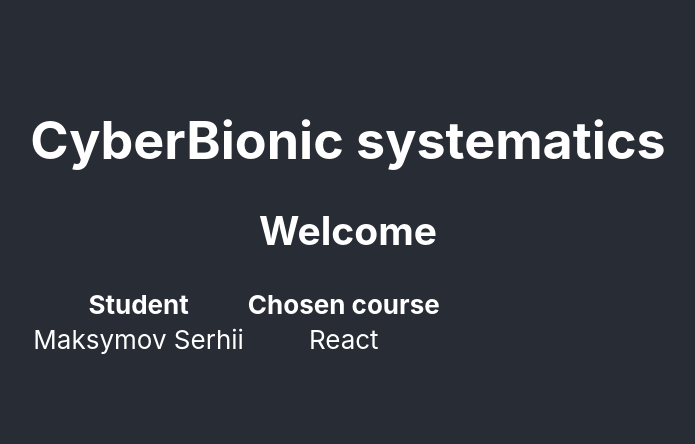
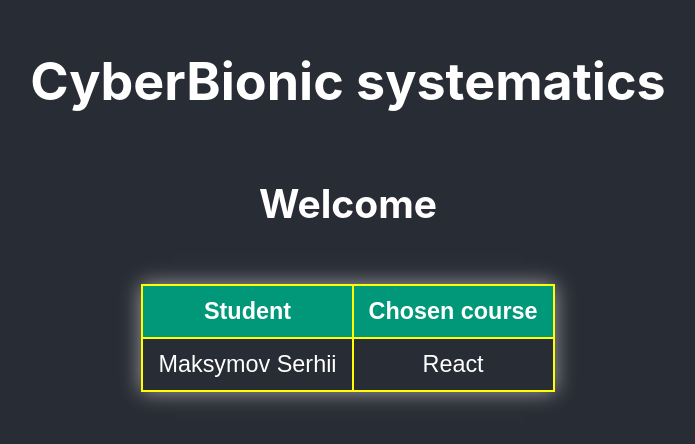
Before and after one commit to Maksymov-Serhii/maksymov_serhii_hw2, a React (Create React App) app: page / in a window 1280 px wide. Shown: the part 184-628 px from the top of the page, without its empty margins (292-987 px from the left). Built offline with nearby package versions, Linux system fonts and the light colour scheme.

Commit message:
added styles to SomeString component

```diff
--- /dev/null
+++ b/src/components/someStrings/SomeStrings.css
@@ -0,0 +1,21 @@
+.Some-string-component {
+  display: flex;
+  flex-direction: column;
+  align-items: center;
+}
+.Some-table {
+  border-collapse: collapse;
+  margin: 25px 0;
+  font-size: 0.9em;
+  font-family: sans-serif;
+  min-width: 400px;
+  box-shadow: 0 0 20px rgba(255, 255, 255, 0.55);
+}
+.Some-table-cell {
+  padding: 12px 15px;
+  border: 2px solid yellow;
+}
+.Some-table-header{
+  background-color: #009879;
+  color: #ffffff;
+}
--- a/src/components/someStrings/SomeStrings.js
+++ b/src/components/someStrings/SomeStrings.js
@@ -1,22 +1,23 @@
 import React from "react";
+import './SomeStrings.css';
 
 class SomeStrings extends React.Component {
   render() {
     return (
-      <div>
+      <div className="Some-string-component">
         <h1>{this.props.itSchool}</h1>
         <h2>Welcome</h2>
-        <table>
+        <table className="Some-table">
           <thead>
-            <tr>
-              <th>Student</th>
-              <th>Chosen course</th>
+            <tr className="Some-table-header">
+              <th className="Some-table-cell">Student</th>
+              <th className="Some-table-cell">Chosen course</th>
             </tr>
           </thead>
           <tbody>
             <tr>
-              <td>{this.props.studentLastName} {this.props.studentFirstName}</td>
-              <td>{
+              <td className="Some-table-cell">{this.props.studentLastName} {this.props.studentFirstName}</td>
+              <td className="Some-table-cell">{
                 this.props.isChosenReact ? this.props.course1 : this.props.course2
               }</td>
             </tr>
```
